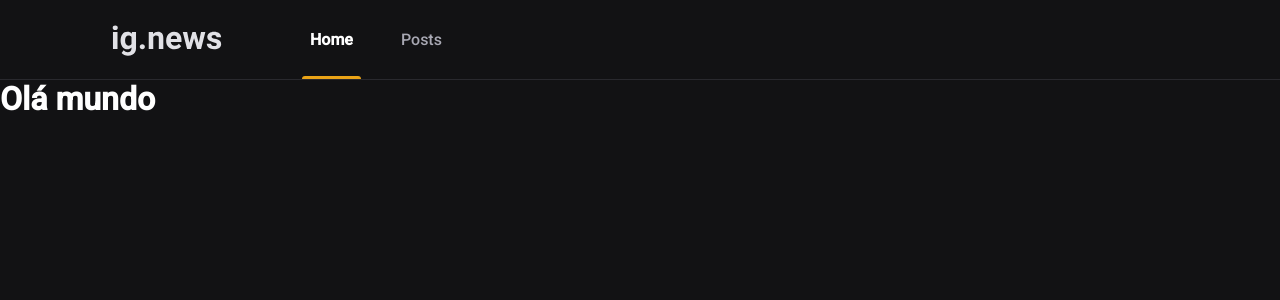
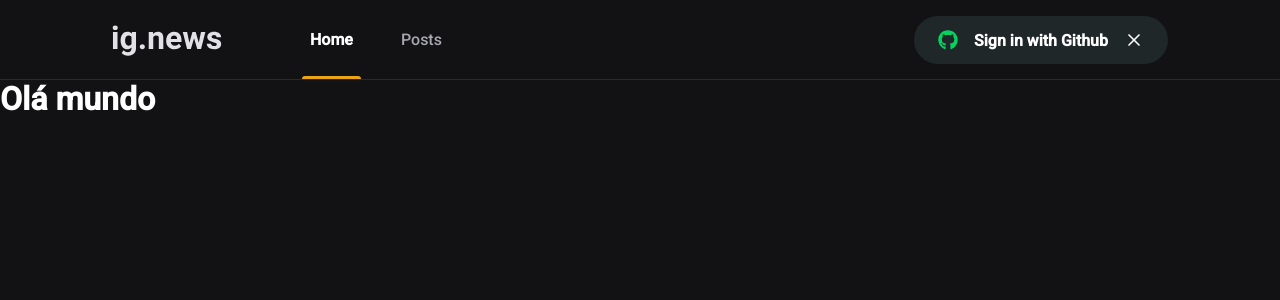
Before and after one commit to italosilva01/ig.news, a Next.js app: page / in a window 1280 px wide. Shown: the top 300 px of the page. Built offline with nearby package versions, Linux system fonts and the light colour scheme.

Commit message:
adicionar butão signInButton

```diff
--- a/package.json
+++ b/package.json
@@ -11,6 +11,7 @@
     "next": "12.0.4",
     "react": "17.0.2",
     "react-dom": "17.0.2",
+    "react-icons": "^4.3.1",
     "sass": "^1.43.4"
   },
   "devDependencies": {
--- a/src/components/Header/index.tsx
+++ b/src/components/Header/index.tsx
@@ -1,19 +1,18 @@
-import style from './styles.module.scss'
+import { SignInButton } from "../SignInButton";
+import style from "./styles.module.scss";
 
-export function Header(){
-
-    return(
-
+export function Header() {
+  return (
     <header className={style.headerContainer}>
       <div className={style.headerContent}>
-                <img src="/images/logo.svg" alt="logo"/>
+        <img src="/images/logo.svg" alt="logo" />
         <nav>
           <a className={style.active}>Home</a>
           <a>Posts</a>
         </nav>
+
+        <SignInButton />
       </div>
-
     </header>
-
-    )
+  );
 }
--- a/src/components/Header/styles.module.scss
+++ b/src/components/Header/styles.module.scss
@@ -1,44 +1,42 @@
-.headerContainer{
+.headerContainer {
   height: 5rem;
   border-bottom: 1px solid var(--gray-800);
-
 }
 
 .headerContent {
-    max-width:  1120px;
-    height:5rem;
-    margin:0 auto;
+  max-width: 1120px;
+  height: 5rem;
+  margin: 0 auto;
   padding: 0 2rem;
 
   display: flex;
   align-items: center;
 
-    nav{
+  nav {
     margin-left: 5rem;
     height: 5rem;
 
-        a{
+    a {
       display: inline-block;
-            position:relative;
+      position: relative;
       padding: 0 0.5rem;
       height: 5rem;
       line-height: 5rem;
       color: var(--gray-300);
       transition: color 0.2s;
 
-            & + a{
+      & + a {
         margin-left: 2rem;
       }
 
-            &:hover{
+      &:hover {
         color: var(--white);
       }
-            &.active{
+      &.active {
         color: var(--white);
         font-weight: bold;
       }
-            &.active::after{
-
+      &.active::after {
         content: " ";
         width: 100%;
         height: 3px;
@@ -50,4 +48,7 @@
       }
     }
   }
+  button {
+    margin-left: auto;
   }
+}
--- /dev/null
+++ b/src/components/SignInButton/index.tsx
@@ -0,0 +1,18 @@
+import { FaGithub } from "react-icons/fa";
+import { FiX } from "react-icons/fi";
+import styles from "./styles.module.scss";
+
+export function SignInButton() {
+  const isUserLoggedIn = true;
+  const stateUser = {
+    true: "#04d361",
+    false: "#eba417",
+  };
+  return (
+    <button type="button" className={styles.signInButton}>
+      <FaGithub color={stateUser[`${isUserLoggedIn}`]} />
+      Sign in with Github
+      <FiX />
+    </button>
+  );
+}
--- /dev/null
+++ b/src/components/SignInButton/styles.module.scss
@@ -0,0 +1,32 @@
+.signInButton {
+  height: 3rem;
+  border-radius: 3rem;
+  background-color: var(--gray-850);
+  border: 0;
+  padding: 0 1.5rem;
+
+  display: flex;
+  align-items: center;
+  justify-content: center;
+
+  color: var(--white);
+  font-weight: bold;
+
+  svg {
+    width: 20px;
+    height: 20px;
+  }
+
+  svg:first-child {
+    margin-right: 1rem;
+  }
+  svg:last-child {
+    margin-left: 1rem;
+  }
+
+  transition: filter 0.2s;
+
+  &:hover {
+    filter: brightness(0.8);
+  }
+}
--- a/src/styles/global.scss
+++ b/src/styles/global.scss
@@ -1,5 +1,5 @@
-*{
-    margin:0;
+* {
+  margin: 0;
   padding: 0;
   box-sizing: border-box;
 }
@@ -10,6 +10,7 @@
   --gray-100: #e1e1e6;
   --gray-300: #a8a8b3;
   --gray-800: #29292e;
+  --gray-850: #1f2729;
   --gray-900: #121214;
 
   --cyan-500: #61dafb;
@@ -18,13 +19,17 @@
 
 body {
   background: var(--gray-900);
-    color: var(--white)
+  color: var(--white);
 }
 
-body,input, textarea, select, button{
+body,
+input,
+textarea,
+select,
+button {
   font: 400 1rem "Roboto", sans-serif;
 }
 
-button{
+button {
   cursor: pointer;
 }
```
Also changed, not shown: 1 other file (tests, documents, lock files or other folders). Lines whose indentation alone changed are shown as unchanged.
